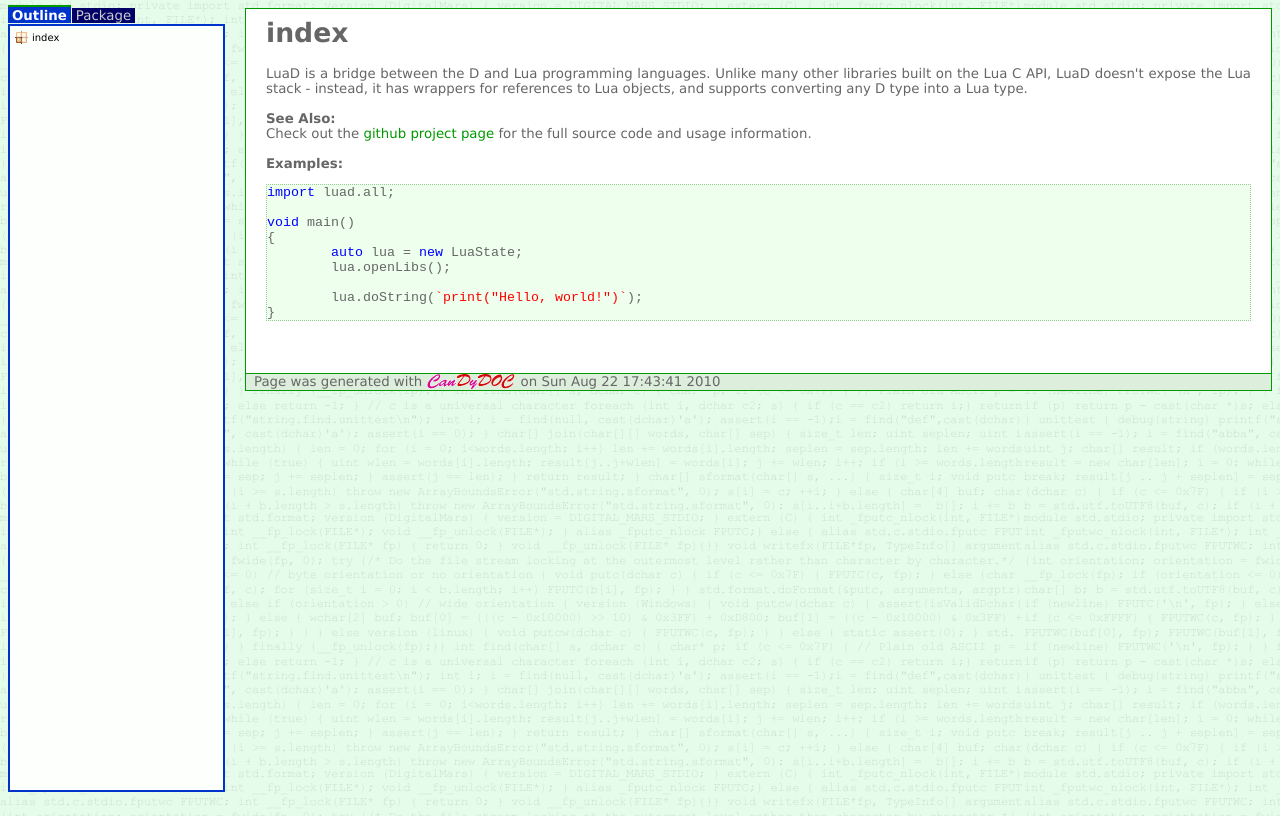
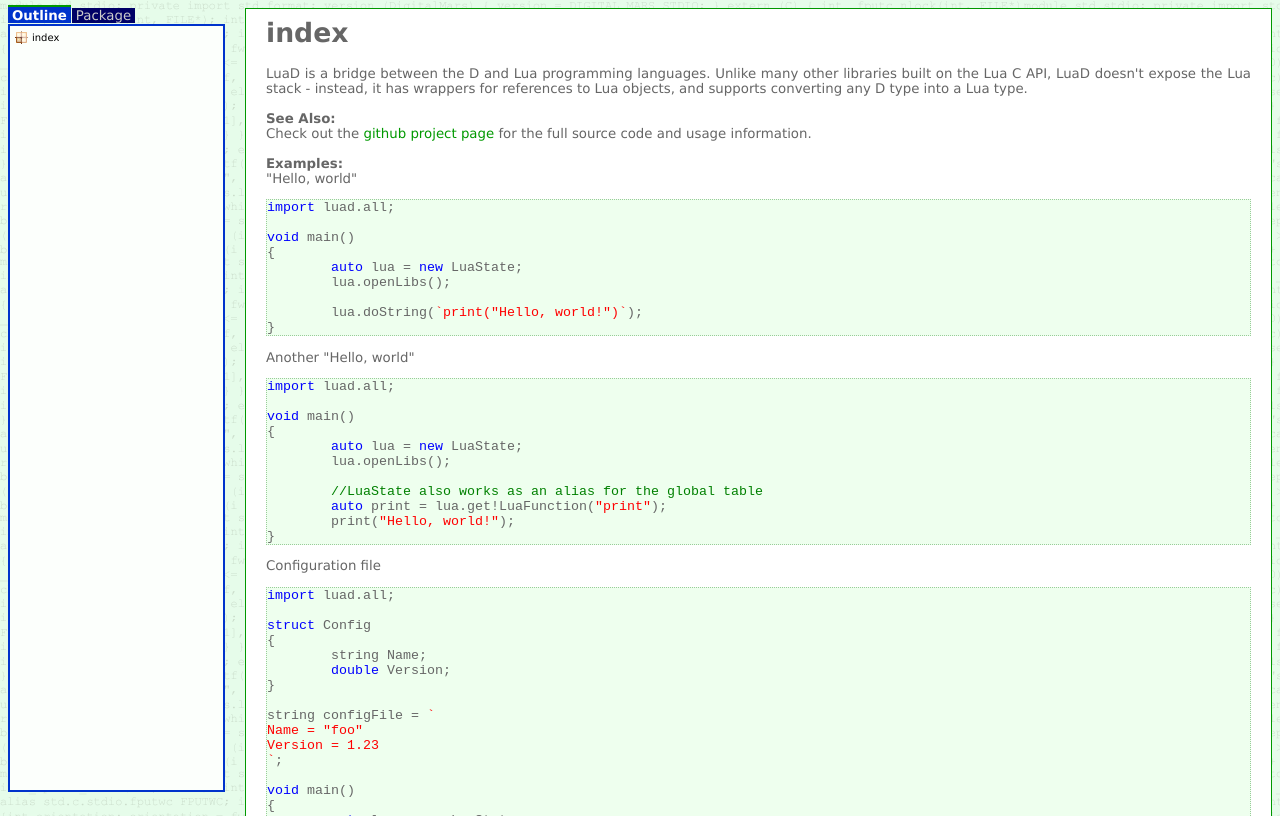
Before and after one commit to JakobOvrum/LuaD, a plain HTML site: page index.html in a window 1280 px wide. Drawn offline with Linux system fonts and the light colour scheme.

Commit message:
Added some more examples

```diff
--- a/index.html
+++ b/index.html
@@ -23,6 +23,7 @@
 
 <br><br>
 <b>Examples:</b><br>
+"Hello, world"
 <pre class="d_code"><font color=blue>import</font> luad.all;
 
 <font color=blue>void</font> main()
@@ -33,13 +34,51 @@
 	lua.doString(<font color=red>`print("Hello, world!")`</font>);
 }
 </pre>
+Another "Hello, world"
+<pre class="d_code"><font color=blue>import</font> luad.all;
+
+<font color=blue>void</font> main()
+{
+	<font color=blue>auto</font> lua = <font color=blue>new</font> LuaState;
+	lua.openLibs();
+
+	<font color=green>//LuaState also works as an alias for the global table
+</font>	<font color=blue>auto</font> print = lua.get!LuaFunction(<font color=red>"print"</font>);
+	print(<font color=red>"Hello, world!"</font>);
+}
+</pre>
+Configuration file
+<pre class="d_code"><font color=blue>import</font> luad.all;
+
+<font color=blue>struct</font> Config
+{
+	string Name;
+	<font color=blue>double</font> Version;
+}
+
+string configFile = <font color=red>`
+Name = "foo"
+Version = 1.23
+`</font>;
+
+<font color=blue>void</font> main()
+{
+	<font color=blue>auto</font> lua = <font color=blue>new</font> LuaState;
+
+	lua.doString(configFile);
+	<font color=blue>auto</font> config = lua.toStruct!Config();
+
+	<font color=blue>assert</font>(config.Name == <font color=red>"foo"</font>);
+	<font color=blue>assert</font>(config.Version == 1.23);
+}
+</pre>
 <br><br>
 
 </td></tr>
 		<tr><td id="docfooter">
 			Page was generated with
 			<img src="/LuaD/candydoc/img/candydoc.gif" style="vertical-align:middle; position:relative; top:-1px">
-			on Sun Aug 22 17:43:41 2010
+			on Sun Aug 22 17:52:53 2010
 
 		</td></tr>
 	</table>
```
Also changed, not shown: luad/all.html (+1 -1 lines), luad/base.html (+1 -1 lines), luad/c/all.html (+1 -1 lines), luad/conversions/arrays.html (+1 -1 lines), luad/conversions/assocarrays.html (+1 -1 lines), luad/conversions/functions.html (+1 -1 lines), luad/conversions/structs.html (+1 -1 lines), luad/error.html (+1 -1 lines), luad/reference.html (+1 -1 lines), luad/stack.html (+1 -1 lines), luad/state.html (+1 -1 lines), luad/table.html (+1 -1 lines).
